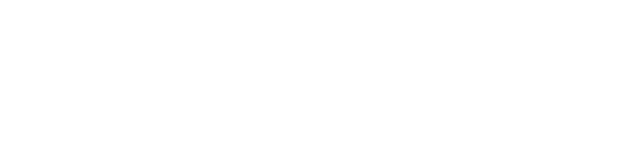
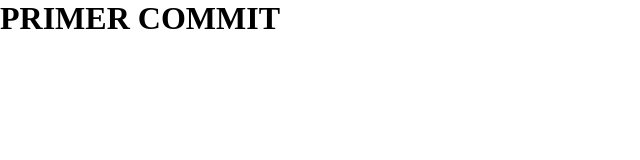
Before and after one commit to MauriGGH/proyecto-html-base-uno, a plain HTML site: page index.html in a window 1280 px wide. Shown: the whole page, without its empty margins (0-640 px from the left). Drawn offline with Linux system fonts and the light colour scheme.

Commit message:
segundo commit, h1 index

```diff
--- a/index.html
+++ b/index.html
@@ -8,5 +8,7 @@
 </head>
 <body>
 
+    <h1>PRIMER COMMIT</h1>
+
 </body>
 </html>
```
